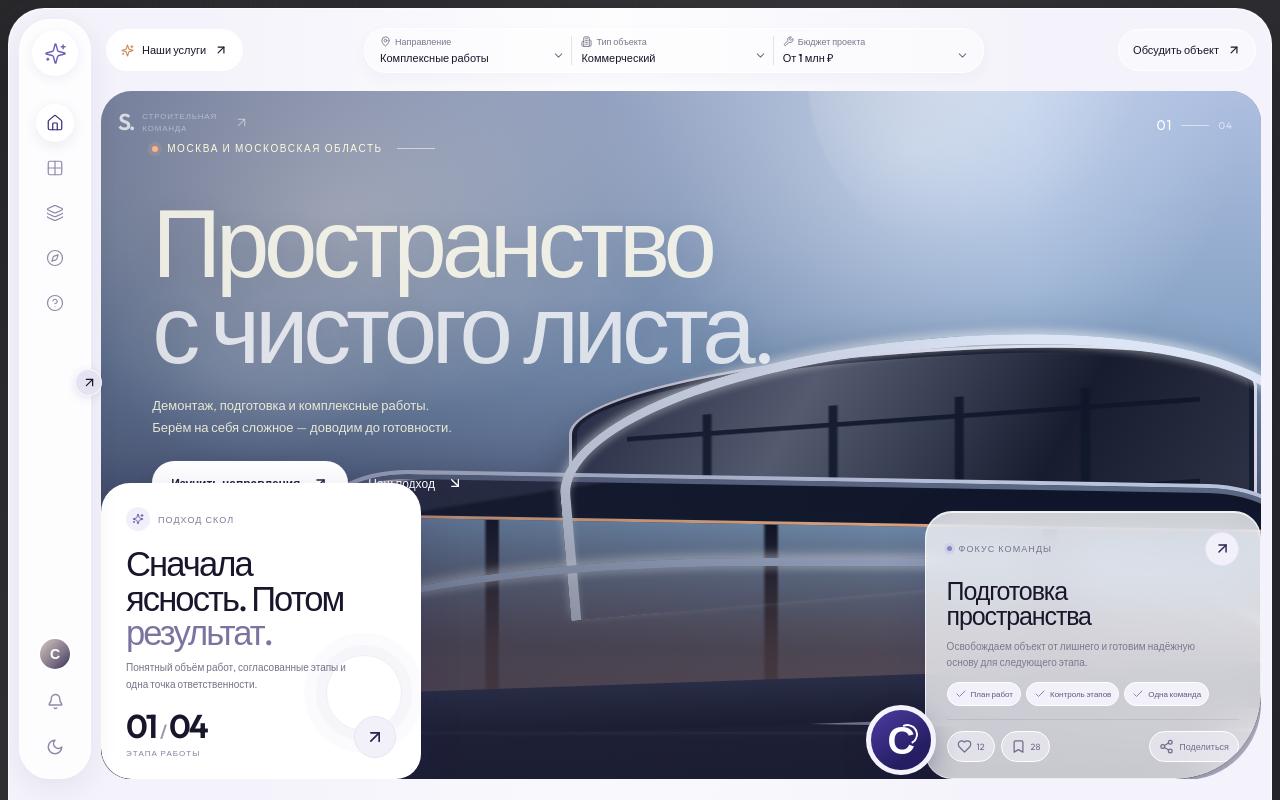
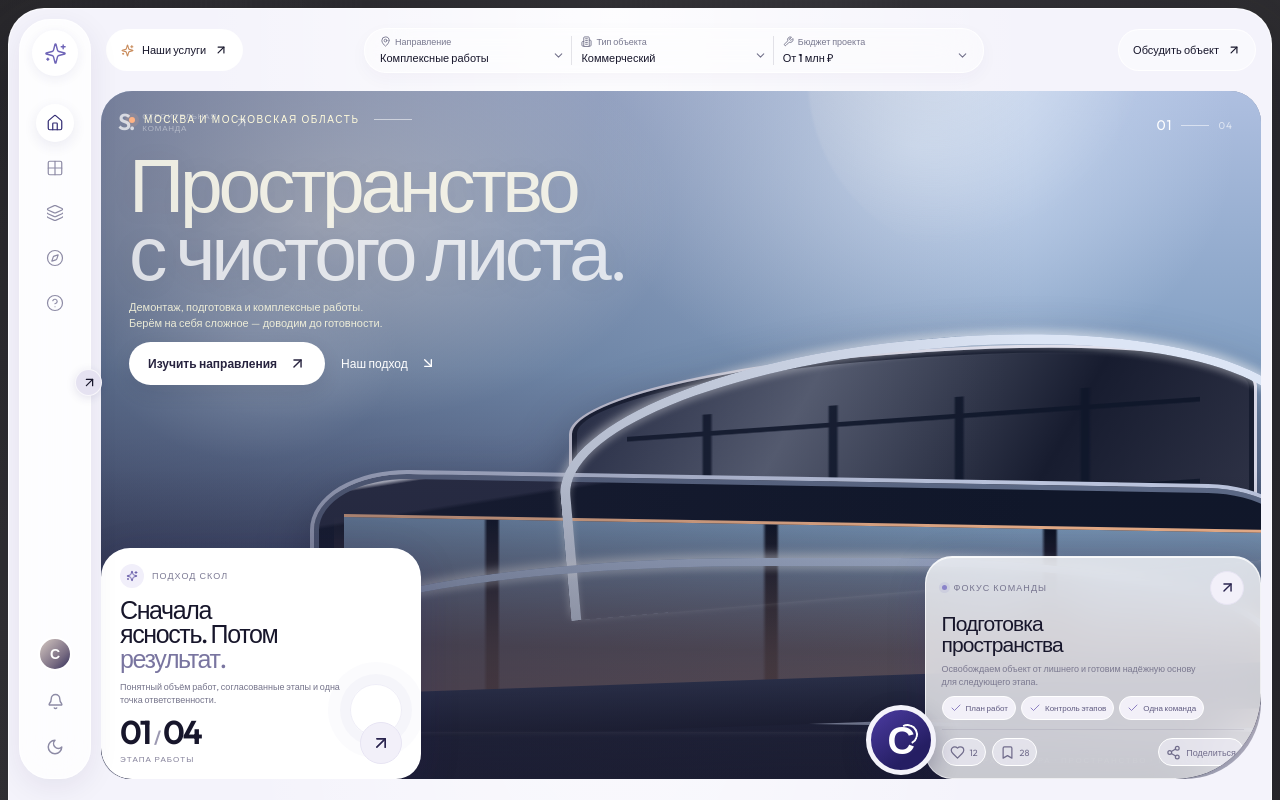
Before and after one commit to borzenkoofficial-lab/Test-skol, a React (Vite) app: page / in a window 1280 px wide. Shown: the top 800 px of the page. Built offline with nearby package versions, Linux system fonts and the light colour scheme.

Commit message:
Prevent the hero heading from colliding with overlay cards on 768p displays

```diff
--- a/src/styles.css
+++ b/src/styles.css
@@ -857,10 +857,10 @@ button:disabled { cursor: not-allowed; opacity: .55; }
   .service-tile { min-height: 225px; }
   .footer > span:last-child { margin-left: auto; }
 }
-@media (max-height: 740px) and (min-width: 721px) {
+@media (max-height: 860px) and (min-width: 721px) {
   .workspace { height: calc(100svh - 40px); min-height: 600px; }
   .hero-content { padding: 22px 28px 20px; }
-  .hero h1 { margin-top: clamp(18px, 3vh, 28px); font-size: clamp(48px, 5.8vw, 70px); }
+  .hero h1 { margin-top: clamp(18px, 3vh, 30px); font-size: clamp(56px, 6vw, 84px); }
   .hero-description { margin-top: 12px; font-size: 11px; line-height: 1.5; }
   .hero-actions { gap: 6px; margin-top: 10px; }
   .button-dark, .button-ghost { min-height: 38px; }
```
